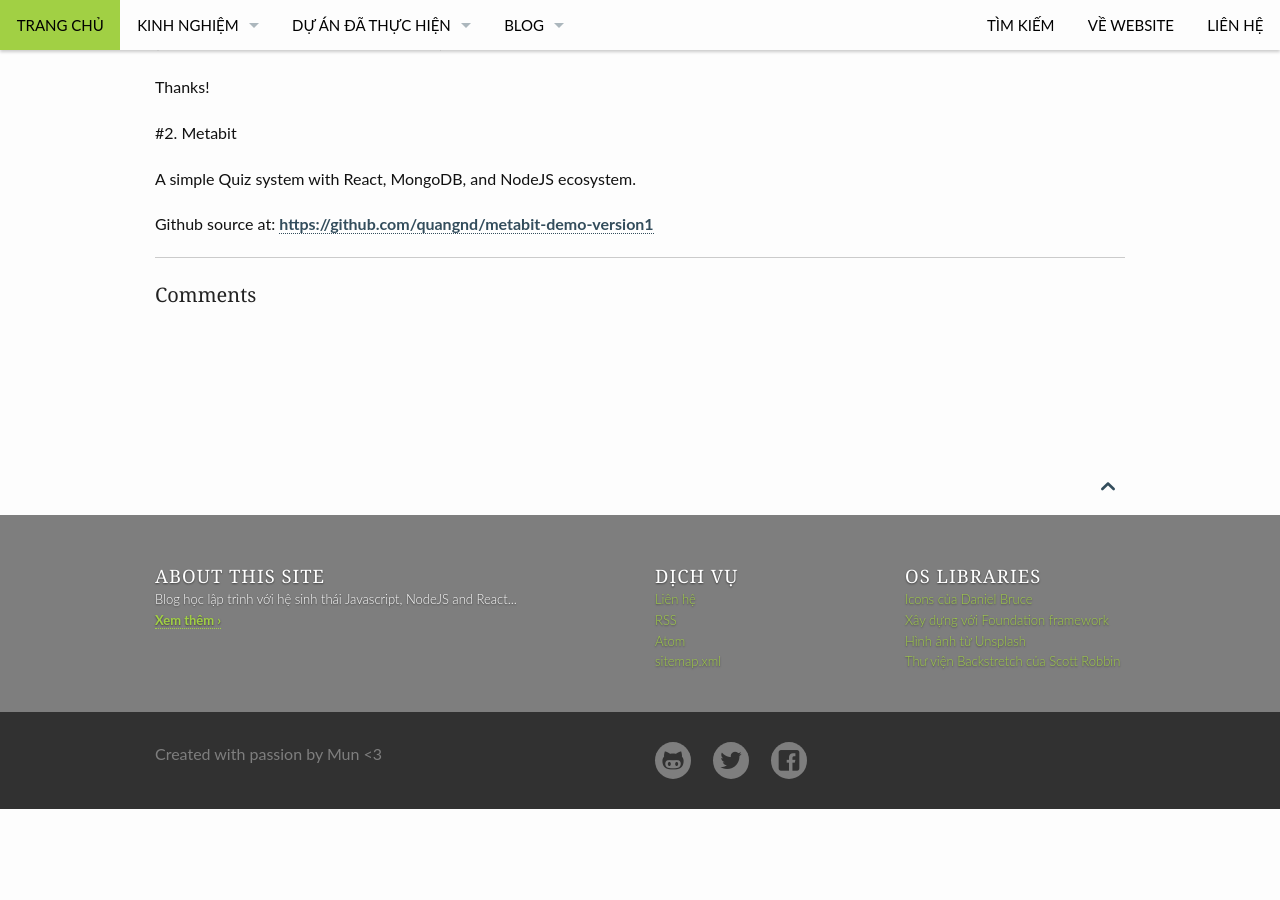
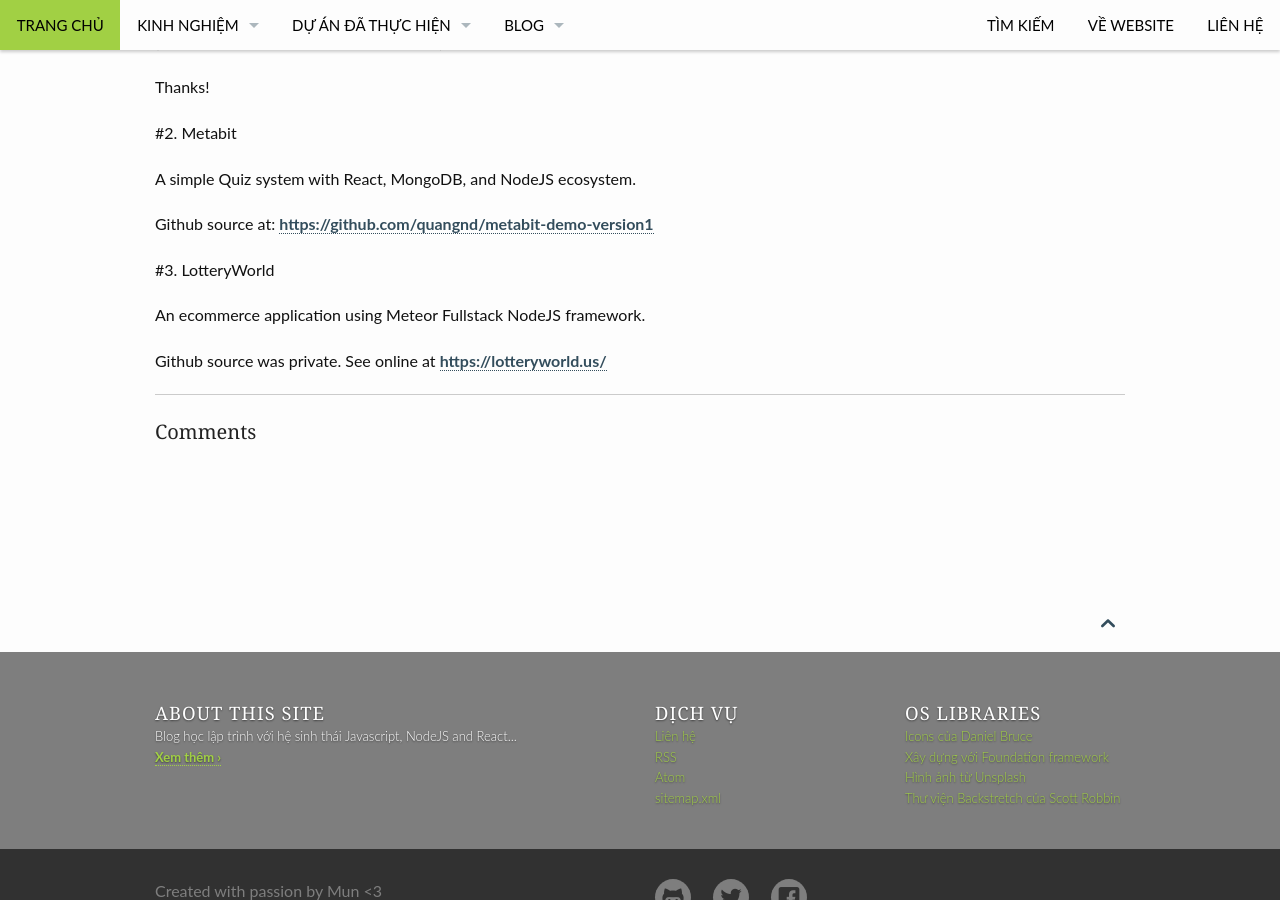
Before and after one commit to quangnd/quangnd.github.io, a Jekyll site: the page built from pages/fullstack.md, in a window 1280 px wide and 900 px high, scrolled down 1320 px. Built offline with Jekyll 4.4.1, drawn with Linux system fonts in a browser that asks for light colours; before the commit the page ends 2129 px from its top, so only the background shows below that.

Commit message:
Update CV and Experiences

```diff
--- a/_data/navigation.yml
+++ b/_data/navigation.yml
@@ -8,7 +8,7 @@
   side: left
   dropdown:
   - title: "CV (English)"
-    url: "/assets/downloads/CV_Quangnd_English"
+    url: "/assets/downloads/CV_Quangnd_English.pdf"
   - title: "MongoDB for Node.js Developers Course"
     url: "/assets/downloads/MongoDB_Certificate.pdf"
   - title: "FreeCodeCamp Course"
--- a/pages/fullstack.md
+++ b/pages/fullstack.md
@@ -5,8 +5,6 @@ subheadline: "Fullstack App"
 teaser: ""
 permalink: "/fullstack/"
 ---
-
-
 
 #1. Voting app
 
@@ -29,3 +27,9 @@ Thanks!
 A simple Quiz system with React, MongoDB, and NodeJS ecosystem.
 
 Github source at: <a href="https://github.com/quangnd/metabit-demo-version1" target="_blank">https://github.com/quangnd/metabit-demo-version1</a>
+
+#3. LotteryWorld
+
+An ecommerce application using Meteor Fullstack NodeJS framework.
+
+Github source was private. See online at <a href="https://lotteryworld.us/" target="_blank">https://lotteryworld.us/</a>
```
Also changed, not shown: 1 other file.
